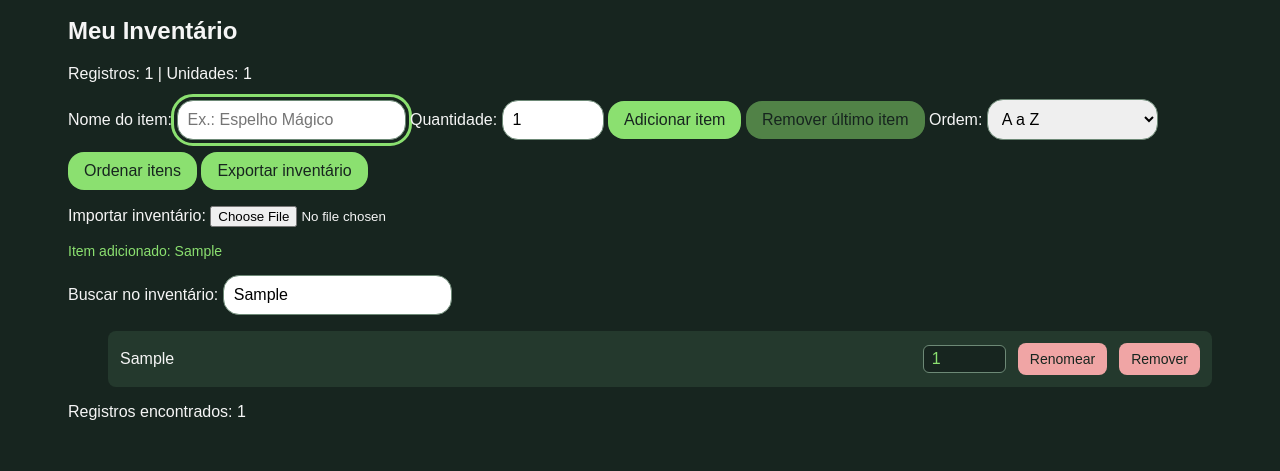
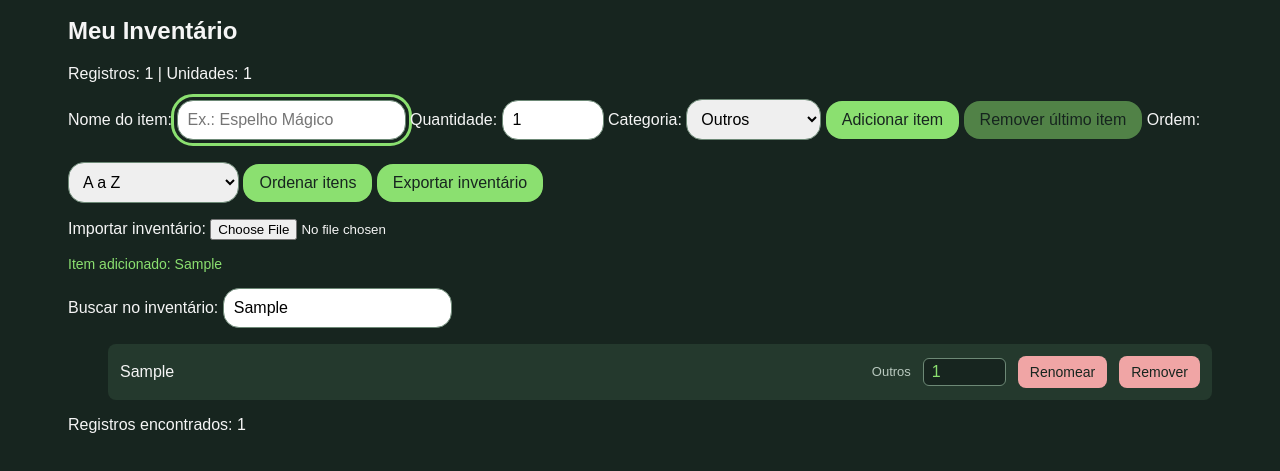
Before and after one commit to raulullu/terraria-lulu, a plain HTML site: page index.html in a window 1280 px wide. Both pictures are taken after typing "Sample", "Sample" into the empty fields and a click on the button "Adicionar item". Shown: the part 169-640 px from the top of the page. Drawn offline with Linux system fonts and the light colour scheme.

Commit message:
Adiciona categorias com salvamento e validação na importação

```diff
--- a/index.html
+++ b/index.html
@@ -17,6 +17,15 @@
 <input id="nome-item" type="text" placeholder="Ex.: Espelho Mágico">
 <label for="quantidade-item">Quantidade:</label>
 <input id="quantidade-item" type="number" min="1" step="1" value="1">
+<label for="categoria-item">Categoria:</label>
+<select id="categoria-item">
+    <option value="outros">Outros</option>
+    <option value="materiais">Materiais</option>
+    <option value="armas">Armas</option>
+    <option value="acessorios">Acessórios</option>
+    <option value="armaduras">Armaduras</option>
+    <option value="consumiveis">Consumíveis</option>
+</select>
 <button id="adicionar-item" type="button">Adicionar item</button>
 <button id="remover-ultimo" type="button">Remover último item</button>
 <label for="ordem-itens">Ordem:</label>
--- a/script.js
+++ b/script.js
@@ -11,6 +11,7 @@ const botaoOrdenar = document.getElementById("ordenar-itens");
 const campoOrdem = document.getElementById("ordem-itens");
 const botaoExportar = document.getElementById("exportar-itens");
 const campoImportar = document.getElementById("importar-itens");
+const campoCategoria = document.getElementById("categoria-item");
 
 function mostrarSucesso(texto) {
     mensagemItem.classList.add("sucesso");
@@ -49,9 +50,10 @@ function adicionarItem() {
     }
 
     const item = {
-        nome: nome,
-        quantidade: quantidade
-    };
+    nome: nome,
+    quantidade: quantidade,
+    categoria: campoCategoria.value
+};
 
     criarItem(item);
     filtrarItens();
@@ -111,19 +113,36 @@ function obterItens() {
 
     for (const item of listaItens.children) {
         const nome = item.querySelector("span").textContent;
+
         const quantidade = Number(
             item.querySelector(".quantidade-exibida").value
         );
 
+        const categoria = item.dataset.categoria;
+
         const itemSalvo = {
             nome: nome,
-            quantidade: quantidade
+            quantidade: quantidade,
+            categoria: categoria
         };
 
         itens.push(itemSalvo);
     }
 
     return itens;
+}
+
+function categoriaValida(categoria) {
+    const categorias = [
+        "outros",
+        "materiais",
+        "armas",
+        "acessorios",
+        "armaduras",
+        "consumiveis"
+    ];
+
+    return categorias.includes(categoria);
 }
 
 async function lerInventario() {
@@ -154,8 +173,13 @@ async function lerInventario() {
             if (quantidadeValida(item.quantidade) === false) {
                 throw new Error("Existe uma quantidade inválida.");
             }
+            if (
+            item.categoria !== undefined &&
+            categoriaValida(item.categoria) === false
+          ) {
+            throw new Error("Existe uma categoria inválida.");
         }
-
+}
         const confirmou = window.confirm(
             "Este arquivo tem " + itens.length +
             " registros e substituirá todo o inventário atual. Deseja continuar?"
@@ -170,9 +194,10 @@ async function lerInventario() {
 
         for (const item of itens) {
             criarItem({
-                nome: item.nome.trim(),
-                quantidade: item.quantidade
-            });
+        nome: item.nome.trim(),
+        quantidade: item.quantidade,
+        categoria: item.categoria
+        });
         }
 
         salvarInventario();
@@ -312,11 +337,33 @@ function carregarOrdem() {
     }
 }
 
+function nomeDaCategoria(categoria) {
+    const nomes = {
+        outros: "Outros",
+        materiais: "Materiais",
+        armas: "Armas",
+        acessorios: "Acessórios",
+        armaduras: "Armaduras",
+        consumiveis: "Consumíveis"
+    };
+
+    return nomes[categoria];
+}
 function criarItem(item) {
     const novoItem = document.createElement("li");
 
     const textoItem = document.createElement("span");
     textoItem.textContent = item.nome;
+    const textoCategoria = document.createElement("small");
+
+    let categoria = item.categoria;
+
+    if (categoria === undefined) {
+    categoria = "outros";
+    }
+
+    textoCategoria.textContent = nomeDaCategoria(categoria);
+    novoItem.dataset.categoria = categoria;
 
     const textoQuantidade = document.createElement("input");
     textoQuantidade.type = "number";
@@ -373,6 +420,7 @@ function criarItem(item) {
     botaoRemover.addEventListener("click", removerEsteItem);
 
     novoItem.appendChild(textoItem);
+    novoItem.appendChild(textoCategoria);
     novoItem.appendChild(textoQuantidade);
     novoItem.appendChild(botaoRemover);
 
--- a/style.css
+++ b/style.css
@@ -176,3 +176,23 @@ select:focus-visible {
 #mensagem-item.sucesso {
     color: #8be070;
 }
+#categoria-item {
+    padding: 10px;
+    border: 1px solid #6d8976;
+    border-radius: 16px;
+    font-size: 16px;
+    margin-bottom: 12px;
+}
+
+@media (max-width: 600px) {
+    #categoria-item {
+        display: block;
+        box-sizing: border-box;
+        width: 100%;
+        margin-top: 6px;
+    }
+}
+#lista-itens small {
+    color: #b9c9bf;
+    font-size: 13px;
+}
```
Also changed, not shown: README.md.
